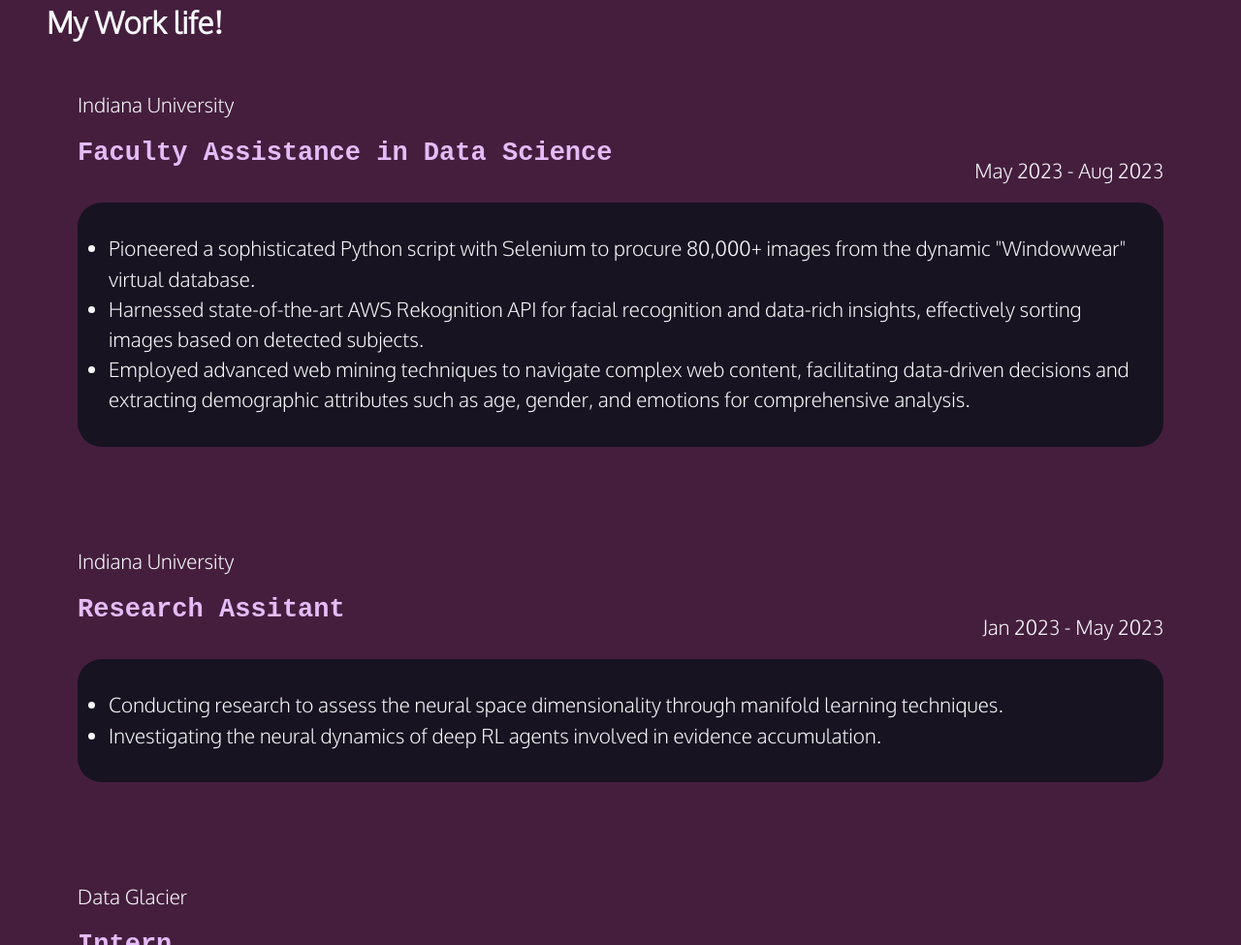
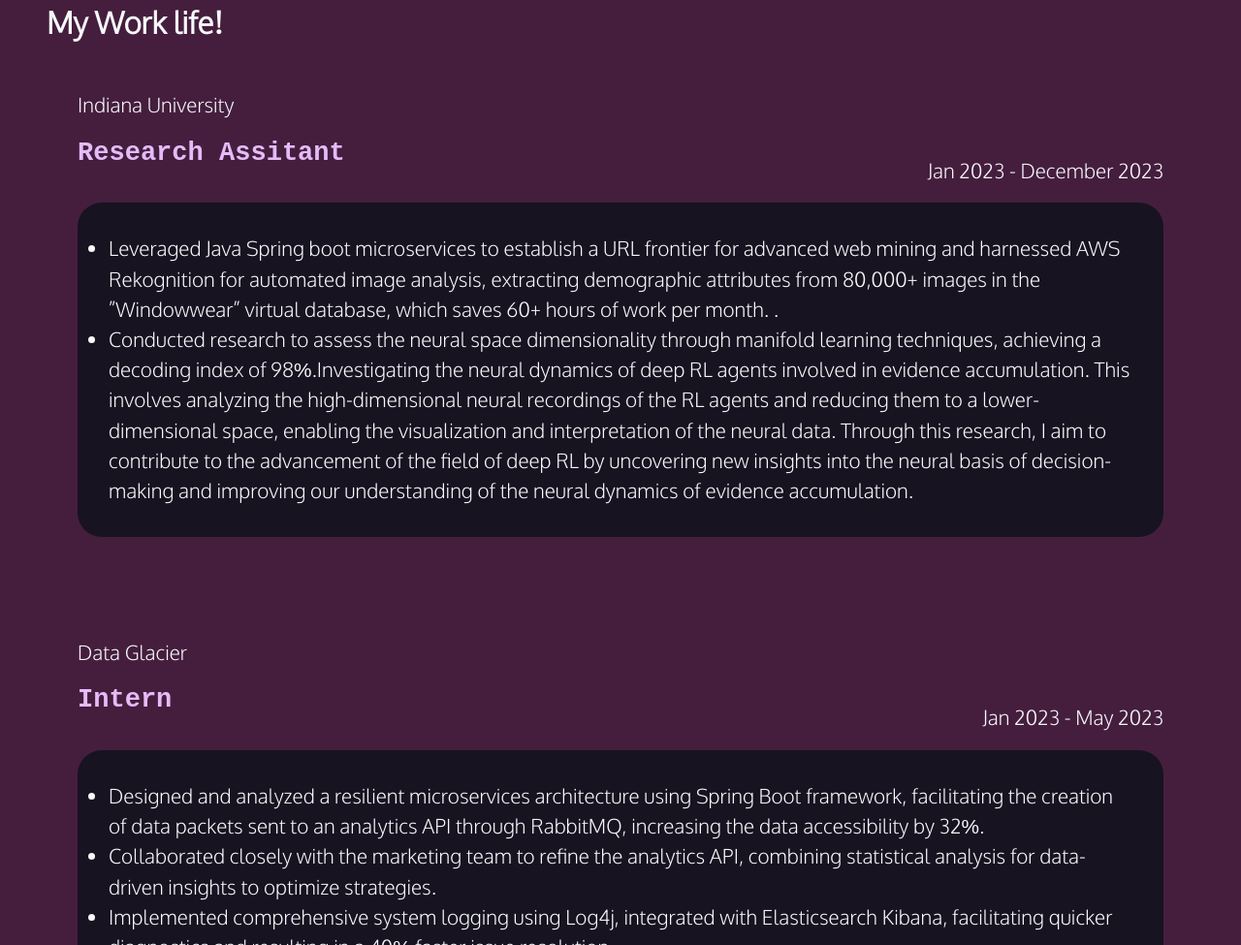
Before and after one commit to rx28/portfolio, a plain HTML site: page index.html in a window 1280 px wide. Shown: the part 893-1868 px from the top of the page at 97% size. Drawn offline with Linux system fonts and the light colour scheme; a web font is replaced by a local one.

Commit message:
Update index.html

```diff
--- a/index.html
+++ b/index.html
@@ -55,10 +55,10 @@
     <section class="work-exp">
         <h2 class='work-exp-heading'>My Work life!</h2>
 
-        <article class="experience">
+<!--         <article class="experience">
             <p class="comp-name">Indiana University</p>
             <div class="row">
-                <h3 class="comp-role">Faculty Assistance in Data Science
+                <h3 class="comp-role">Researh
                 </h3>
                 <p class="comp-years-bwn">May 2023 - Aug 2023</p>
             </div>
@@ -74,19 +74,21 @@
 </li>
             </ul>
             </p>
-        </article>
+        </article> -->
 
         <article class="experience">
             <p class="comp-name">Indiana University</p>
             <div class="row">
                 <h3 class="comp-role">Research Assitant</h3>
-                <p class="comp-years-bwn">Jan 2023 - May 2023</p>
+                <p class="comp-years-bwn">Jan 2023 - December 2023</p>
             </div>
 
             <ul class="comp-respo">
-                <li>Conducting research to assess the neural space dimensionality through manifold learning techniques.</li>
-                <li>Investigating the neural dynamics of deep RL agents involved in evidence accumulation.
-
+                <li>Leveraged Java Spring boot microservices to establish a URL frontier for advanced web mining and harnessed AWS Rekognition for automated image analysis, extracting demographic attributes from 80,000+ images in the ”Windowwear” virtual database, which saves 60+ hours of work per month.
+.</li>
+                <li>Conducted research to assess the neural space dimensionality through manifold learning techniques, achieving a decoding index of 98%.Investigating the neural dynamics of deep RL agents involved in evidence accumulation.
+This involves analyzing the high-dimensional neural recordings of the RL agents and reducing them to a lower-dimensional space, enabling the visualization and interpretation of the neural data. Through this research, I aim to contribute to the advancement of the field of deep RL by uncovering new insights into the neural basis of decision-making and improving our understanding of the neural dynamics of evidence accumulation.
+                </li>
             </ul>
             </p>
         </article>
```
